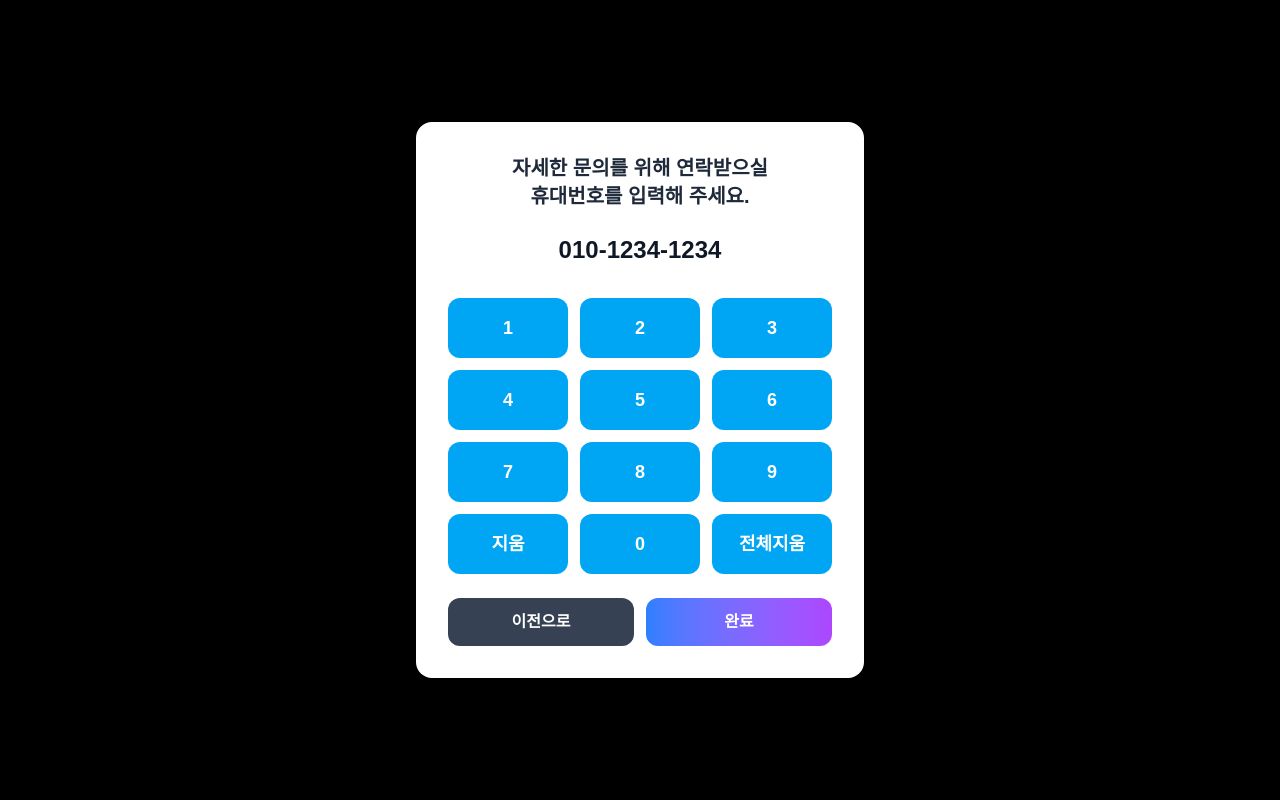
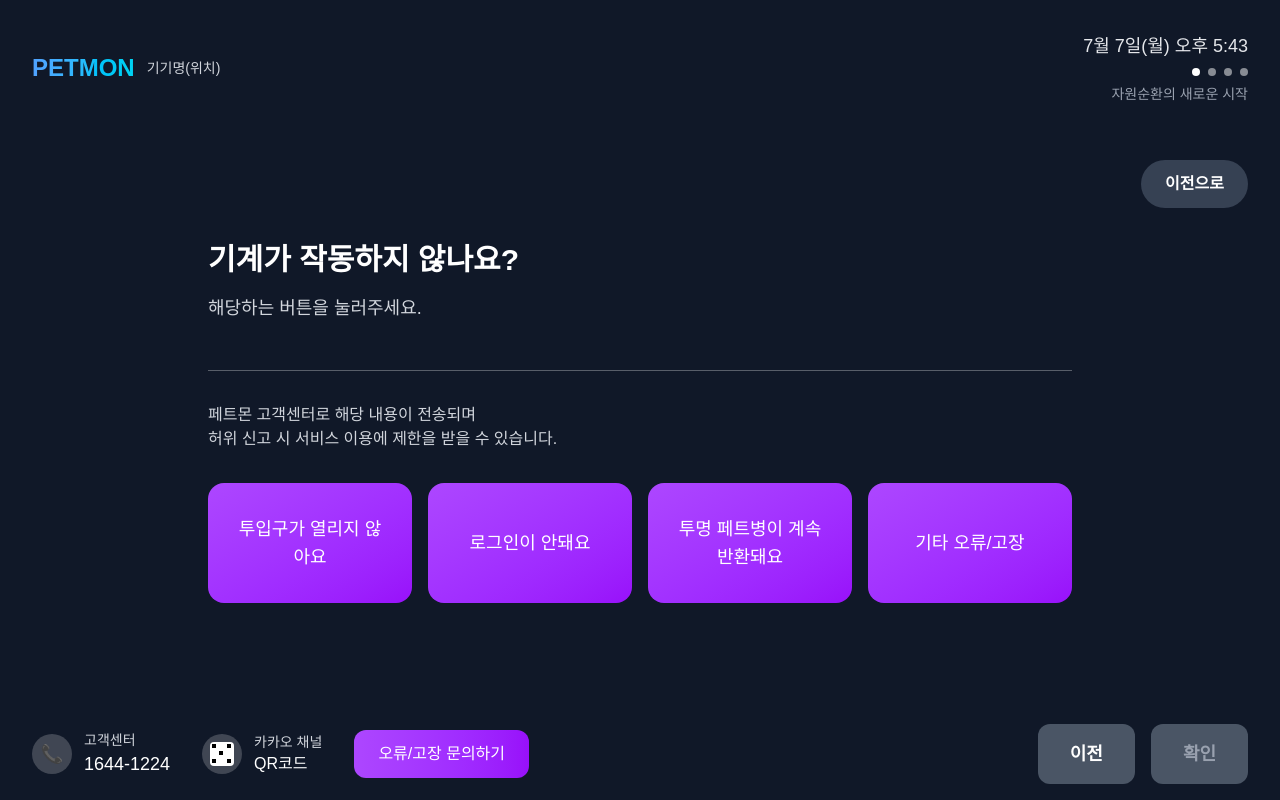
Before and after one commit to hyeonjoonpark/ReHAN_ESG_platform, a Next.js app in the folder frontend/: page /login in a window 1280 px wide. Both pictures are taken after a click on the button "오류/고장 문의하기". Built offline with nearby package versions, Linux system fonts and the light colour scheme.

Commit message:
FEAT: 에러 문의 화면 구체화

```diff
--- a/frontend/src/app/login/page.tsx
+++ b/frontend/src/app/login/page.tsx
@@ -7,6 +7,7 @@ import BottomInquire from '@/components/BottomInquire';
 import ErrorInquireModal from '@/components/ErrorInquireModal';
 import UserInfoModal from '@/components/UserInfoModal';
 import Keypad from '@/components/Keypad';
+import ErrorTypeSelect from '@/components/ErrorTypeSelect';
 
 export default function LoginPage() {
   const [currentTime, setCurrentTime] = useState<string>('');
@@ -14,6 +15,8 @@ export default function LoginPage() {
   const [mounted, setMounted] = useState(false);
   const [isModalOpen, setIsModalOpen] = useState(false);
   const [isUserInfoModalOpen, setIsUserInfoModalOpen] = useState(false);
+  const [currentScreen, setCurrentScreen] = useState<'login' | 'error-type-select'>('login');
+  const [selectedErrorType, setSelectedErrorType] = useState<string | undefined>();
   const router = useRouter();
 
   useEffect(() => {
@@ -89,6 +92,16 @@ export default function LoginPage() {
     router.replace('/');
   };
 
+  const handleInquireClick = () => {
+    setCurrentScreen('error-type-select');
+  };
+
+  const handleErrorTypeSelect = (errorType: string) => {
+    setSelectedErrorType(errorType);
+    setCurrentScreen('login');
+    setIsModalOpen(true);
+  };
+
   const handlePrevious = () => {
     router.back();
   };
@@ -101,9 +114,9 @@ export default function LoginPage() {
       {/* 메인 컨텐츠 */}
       <main className="flex-1 px-8 py-6 overflow-hidden">
         <div className="h-full">
-          {/* 3열 레이아웃 */}
+          {currentScreen === 'login' ? (
+            /* 기존 로그인 화면 */
             <div className="w-full h-full justify-around items-center flex">
-
               {/* 가운데 - 로그인 영역 */}
               <div className="flex flex-col justify-center items-center space-y-8">
                 <div className="bg-gray-800 rounded-3xl p-12 w-[800px] min-w-[800px] h-[500px] text-center">
@@ -136,7 +149,7 @@ export default function LoginPage() {
                 </div>
               </div>
 
-            {/* 오른쪽 - 큰 키패드 영역 (4/12) */}
+              {/* 오른쪽 - 큰 키패드 영역 */}
               <div className="col-span-4 flex flex-col justify-center space-y-6">
                 {/* 전화번호 표시 */}
                 <input
@@ -157,12 +170,19 @@ export default function LoginPage() {
                 />
               </div>
             </div>
+          ) : (
+            /* 오류 유형 선택 화면 */
+            <ErrorTypeSelect
+              onBack={() => setCurrentScreen('login')}
+              onErrorTypeSelect={handleErrorTypeSelect}
+            />
+          )}
         </div>
       </main>
 
       {/* 하단 */}
       <BottomInquire
-        onInquireClick={() => setIsModalOpen(true)}
+        onInquireClick={handleInquireClick}
         rightButtons={[
           {
             text: "이전",
@@ -186,6 +206,7 @@ export default function LoginPage() {
       <ErrorInquireModal
         isOpen={isModalOpen}
         onClose={() => setIsModalOpen(false)}
+        errorType={selectedErrorType}
       />
 
       {/* 회원정보 확인 모달 */}
--- a/frontend/src/app/page.tsx
+++ b/frontend/src/app/page.tsx
@@ -8,6 +8,7 @@ import BottomInquire from '@/components/BottomInquire';
 import Register from '@/components/Register';
 import HowToUse from '@/components/HowToUse';
 import PointGuide from '@/components/PointGuide';
+import ErrorTypeSelect from '@/components/ErrorTypeSelect';
 import { ScreenType } from '@/types/ScreenType';
 import { useRouter } from 'next/navigation';
 
@@ -15,6 +16,7 @@ export default function Home() {
   const [currentTime, setCurrentTime] = useState<string>('');
   const [isModalOpen, setIsModalOpen] = useState(false);
   const [currentScreen, setCurrentScreen] = useState<ScreenType>(ScreenType.MAIN);
+  const [selectedErrorType, setSelectedErrorType] = useState<string>('');
   const router = useRouter();
 
   useEffect(() => {
@@ -38,6 +40,19 @@ export default function Home() {
 
     return () => clearInterval(timeInterval);
   }, []);
+
+  const handleErrorTypeSelect = (errorType: string) => {
+    setSelectedErrorType(errorType);
+    setCurrentScreen(ScreenType.MAIN);
+    setIsModalOpen(true);
+  };
+
+  const handleInquireClick = () => {
+    if(window.location.pathname === '/login' || window.location.pathname === '/login/') {
+      router.replace('/');
+    }
+    setCurrentScreen(ScreenType.ERROR_TYPE_SELECT);
+  };
 
   return (
     <div className="h-screen bg-darkblue-950 text-white flex flex-col overflow-hidden">
@@ -100,6 +115,12 @@ export default function Home() {
               ) : currentScreen === ScreenType.POINT_GUIDE ? (
                 // 포인트 적립 안내 화면
                 <PointGuide onBack={() => setCurrentScreen(ScreenType.MAIN)} />
+              ) : currentScreen === ScreenType.ERROR_TYPE_SELECT ? (
+                // 오류 유형 선택 화면
+                <ErrorTypeSelect
+                  onBack={() => setCurrentScreen(ScreenType.ERROR_TYPE_SELECT)}
+                  onErrorTypeSelect={handleErrorTypeSelect}
+                />
               ) : null}
             </section>
 
@@ -111,7 +132,7 @@ export default function Home() {
 
       {/* 하단 */}
       <BottomInquire
-        onInquireClick={() => setIsModalOpen(true)}
+        onInquireClick={handleInquireClick}
         rightButtons={[{
           text: "시작하기",
           onClick: () => router.replace('/login'),
@@ -123,6 +144,7 @@ export default function Home() {
       <ErrorInquireModal
         isOpen={isModalOpen}
         onClose={() => setIsModalOpen(false)}
+        errorType={selectedErrorType}
       />
     </div>
   );
--- a/frontend/src/components/ErrorInquireModal.tsx
+++ b/frontend/src/components/ErrorInquireModal.tsx
@@ -2,54 +2,65 @@
 
 import { useState, useEffect } from 'react';
 import { useRouter } from 'next/navigation';
+import Keypad from './Keypad';
 
 interface ErrorInquireModalProps {
   isOpen: boolean;
   onClose: () => void;
+  errorType?: string;
 }
 
-export default function ErrorInquireModal({ isOpen, onClose }: ErrorInquireModalProps) {
-  const [displayNumber, setDisplayNumber] = useState('010-1234-1234');
+export default function ErrorInquireModal({ isOpen, onClose, errorType }: ErrorInquireModalProps) {
+  const [displayNumber, setDisplayNumber] = useState('');
   const [modalStep, setModalStep] = useState<'phone-input' | 'confirmation'>('phone-input');
   const router = useRouter();
 
   useEffect(() => {
     if (isOpen) {
-      setDisplayNumber('010-1234-1234');
+      setDisplayNumber('');
       setModalStep('phone-input');
     }
   }, [isOpen]);
 
-  const handleNumberClick = (number: string) => {
-    if (number === '지움') {
-      if (displayNumber.length > 0) {
-        let newNumber = displayNumber.slice(0, -1);
-        // 하이픈 자동 제거
-        if (newNumber.endsWith('-')) {
-          newNumber = newNumber.slice(0, -1);
-        }
-        setDisplayNumber(newNumber);
-      }
-    } else if (number === '전체지움') {
-      setDisplayNumber('');
-    } else {
-      let newNumber = displayNumber + number;
-      // 하이픈 자동 추가
-      if (newNumber.length === 3 && !newNumber.includes('-')) {
-        newNumber = newNumber + '-';
-      } else if (newNumber.length === 8 && newNumber.split('-').length === 2) {
-        newNumber = newNumber + '-';
+  const handleNumberInput = (num: string) => {
+    // 현재 숫자만 카운트 (하이픈 제외)
+    const currentDigits = displayNumber.replace(/[^0-9]/g, '');
+
+    // 숫자 11자리 제한
+    if (currentDigits.length >= 11) {
+      return; // 더 이상 입력 불가
+    }
+
+    let newNumber = displayNumber + num;
+    // 하이픈 자동 추가
+    if (newNumber.length === 3 && !newNumber.includes('-')) {
+      newNumber = newNumber + '-';
+    } else if (newNumber.length === 8 && newNumber.split('-').length === 2) {
+      newNumber = newNumber + '-';
+    }
+    setDisplayNumber(newNumber);
+  };
+
+  const handleDelete = () => {
+    if (displayNumber.length > 0) {
+      let newNumber = displayNumber.slice(0, -1);
+      // 하이픈 자동 제거
+      if (newNumber.endsWith('-')) {
+        newNumber = newNumber.slice(0, -1);
       }
       setDisplayNumber(newNumber);
     }
   };
 
-  const keypadNumbers = [
-    ['1', '2', '3'],
-    ['4', '5', '6'],
-    ['7', '8', '9'],
-    ['지움', '0', '전체지움']
-  ];
+  const handleClear = () => {
+    setDisplayNumber('');
+  };
+
+  // 완성된 번호 검증
+  const isPhoneNumberComplete = () => {
+    const digits = displayNumber.replace(/[^0-9]/g, '');
+    return digits.length === 11;
+  };
 
   if (!isOpen) return null;
 
@@ -75,25 +86,23 @@ export default function ErrorInquireModal({ isOpen, onClose }: ErrorInquireModal
                 자세한 문의를 위해 연락받으실<br />
                 휴대번호를 입력해 주세요.
               </h2>
-              <div className="text-2xl font-bold text-gray-900 mt-6 mb-8">
-                {displayNumber}
-              </div>
+              <input
+                type="text"
+                value={displayNumber}
+                placeholder="010-0000-0000"
+                readOnly
+                className="w-full text-2xl font-bold text-gray-900 text-center mt-6 mb-8 p-4 border-2 border-gray-300 rounded-lg bg-gray-50 focus:outline-none"
+              />
             </div>
 
             {/* 숫자 키패드 */}
-            <div className="grid grid-cols-3 gap-3 mb-6">
-              {keypadNumbers.map((row, rowIndex) => (
-                row.map((number, colIndex) => (
-                  <button
-                    key={`${rowIndex}-${colIndex}`}
-                    onClick={() => handleNumberClick(number)}
-                    className="bg-sky-500 hover:bg-blue-600 text-white font-semibold text-lg py-4 px-6 rounded-xl transition-all duration-300 hover:scale-105"
-                  >
-                    {number}
-                  </button>
-                ))
-              ))}
-            </div>
+            <Keypad
+              size="large"
+              colorScheme="blue"
+              onNumberClick={handleNumberInput}
+              onDelete={handleDelete}
+              onClear={handleClear}
+            />
 
             {/* 하단 버튼 */}
             <div className="flex gap-3">
@@ -107,7 +116,12 @@ export default function ErrorInquireModal({ isOpen, onClose }: ErrorInquireModal
                 onClick={() => {
                   setModalStep('confirmation');
                 }}
-                className="flex-1 bg-gradient-to-r from-blue-500 to-purple-500 hover:from-blue-600 hover:to-purple-600 text-white font-semibold py-3 px-6 rounded-xl transition-all duration-300"
+                disabled={!isPhoneNumberComplete()}
+                className={`flex-1 ${
+                  isPhoneNumberComplete()
+                    ? 'bg-gradient-to-r from-blue-500 to-purple-500 hover:from-blue-600 hover:to-purple-600'
+                    : 'bg-gray-400 cursor-not-allowed'
+                } text-white font-semibold py-3 px-6 rounded-xl transition-all duration-300`}
               >
                 완료
               </button>
@@ -121,7 +135,7 @@ export default function ErrorInquireModal({ isOpen, onClose }: ErrorInquireModal
               </h2>
               <div className="text-left space-y-2 mb-6">
                 <p className="text-gray-700"><strong>위치:</strong> --</p>
-                <p className="text-gray-700"><strong>내용:</strong> 페트병 인식 오류</p>
+                <p className="text-gray-700"><strong>내용:</strong> {errorType || '페트병 인식 오류'}</p>
                 <p className="text-gray-700"><strong>시기:</strong> {getCurrentDateTime()}</p>
               </div>
               <p className="text-lg font-semibold text-gray-800 mb-6">
--- /dev/null
+++ b/frontend/src/components/ErrorTypeSelect.tsx
@@ -0,0 +1,57 @@
+interface ErrorTypeSelectProps {
+  onBack: () => void;
+  onErrorTypeSelect: (errorType: string) => void;
+}
+
+export default function ErrorTypeSelect({ onBack, onErrorTypeSelect }: ErrorTypeSelectProps) {
+  const errorTypes = [
+    "투입구가 열리지 않아요",
+    "로그인이 안돼요",
+    "투명 페트병이 계속 반환돼요",
+    "기타 오류/고장"
+  ];
+
+  return (
+    <div className="relative flex flex-col items-center justify-center h-full">
+      {/* 이전으로 버튼 */}
+      <div className="absolute top-0 right-0">
+        <button
+          onClick={onBack}
+          className="bg-gray-700 hover:bg-gray-600 px-6 py-3 rounded-full text-white font-semibold transition-all duration-300"
+        >
+          이전으로
+        </button>
+      </div>
+
+      {/* 메인 컨텐츠 */}
+      <div className="text-start w-full max-w-4xl px-4">
+        <h2 className="text-2xl lg:text-3xl font-bold mb-4 text-white">
+          기계가 작동하지 않나요?
+        </h2>
+        <p className="text-lg text-gray-300 mb-12">
+          해당하는 버튼을 눌러주세요.
+        </p>
+
+        <div className="w-full border-b border-white/30 mb-8"></div>
+
+        <p className="text-base text-gray-300 mb-8">
+          페트몬 고객센터로 해당 내용이 전송되며<br />
+          허위 신고 시 서비스 이용에 제한을 받을 수 있습니다.
+        </p>
+
+        {/* 오류 유형 버튼들 */}
+        <div className="grid grid-cols-1 md:grid-cols-4 gap-4 max-w-6xl mx-auto">
+          {errorTypes.map((errorType, index) => (
+            <button
+              key={index}
+              onClick={() => onErrorTypeSelect(errorType)}
+              className="bg-gradient-to-br from-purple-500 to-purple-600 hover:from-purple-600 hover:to-purple-700 rounded-2xl p-6 text-center text-white font-medium text-lg transition-all duration-300 hover:scale-105 hover:shadow-xl min-h-[120px] flex items-center justify-center"
+            >
+              {errorType}
+            </button>
+          ))}
+        </div>
+      </div>
+    </div>
+  );
+}
--- a/frontend/src/components/Keypad.tsx
+++ b/frontend/src/components/Keypad.tsx
@@ -1,5 +1,6 @@
 interface KeypadProps {
   size?: 'small' | 'large';
+  colorScheme?: 'default' | 'blue';
   onNumberClick: (num: string) => void;
   onDelete: () => void;
   onClear: () => void;
@@ -7,6 +8,7 @@ interface KeypadProps {
 
 export default function Keypad({
   size = 'large',
+  colorScheme = 'default',
   onNumberClick,
   onDelete,
   onClear
@@ -15,8 +17,24 @@ export default function Keypad({
   const containerPadding = size === 'small' ? 'p-4' : 'p-6';
   const gap = size === 'small' ? 'gap-2' : 'gap-4';
 
+  // 색상 테마 정의
+  const colorSchemes = {
+    default: {
+      container: 'bg-gray-800',
+      button: 'bg-gray-600 hover:bg-gray-500',
+      text: 'text-white'
+    },
+    blue: {
+      container: 'bg-white',
+      button: 'bg-sky-500 hover:bg-blue-600',
+      text: 'text-white'
+    }
+  };
+
+  const currentColors = colorSchemes[colorScheme];
+
   return (
-    <div className={`bg-gray-800 rounded-2xl ${containerPadding}`}>
+    <div className={`${currentColors.container} rounded-2xl ${containerPadding}`}>
 
       {/* 숫자 키패드 */}
       <div className={`grid grid-cols-3 ${gap}`}>
@@ -24,7 +42,7 @@ export default function Keypad({
           <button
             key={num}
             onClick={() => onNumberClick(num.toString())}
-            className={`${buttonSize} bg-gray-600 hover:bg-gray-500 rounded-xl font-bold text-white transition-colors`}
+            className={`${buttonSize} ${currentColors.button} rounded-xl font-bold ${currentColors.text} transition-colors`}
           >
             {num}
           </button>
@@ -33,19 +51,19 @@ export default function Keypad({
         {/* 하단 행 */}
         <button
           onClick={onDelete}
-          className={`${buttonSize} bg-gray-600 hover:bg-gray-500 rounded-xl text-xs font-bold text-white transition-colors`}
+          className={`${buttonSize} ${currentColors.button} rounded-xl text-xs font-bold ${currentColors.text} transition-colors`}
         >
           지움
         </button>
         <button
           onClick={() => onNumberClick('0')}
-          className={`${buttonSize} bg-gray-600 hover:bg-gray-500 rounded-xl font-bold text-white transition-colors`}
+          className={`${buttonSize} ${currentColors.button} rounded-xl font-bold ${currentColors.text} transition-colors`}
         >
           0
         </button>
         <button
           onClick={onClear}
-          className={`${buttonSize} bg-gray-600 hover:bg-gray-500 rounded-xl text-xs font-bold text-white transition-colors leading-tight`}
+          className={`${buttonSize} ${currentColors.button} rounded-xl text-xs font-bold ${currentColors.text} transition-colors leading-tight`}
         >
           전체<br/>지움
         </button>
--- a/frontend/src/types/ScreenType.ts
+++ b/frontend/src/types/ScreenType.ts
@@ -2,5 +2,6 @@ export enum ScreenType {
   MAIN,
   REGISTER,
   HOW_TO_USE,
-  POINT_GUIDE
+  POINT_GUIDE,
+  ERROR_TYPE_SELECT
 }
```
Lines whose indentation alone changed are shown as unchanged.
